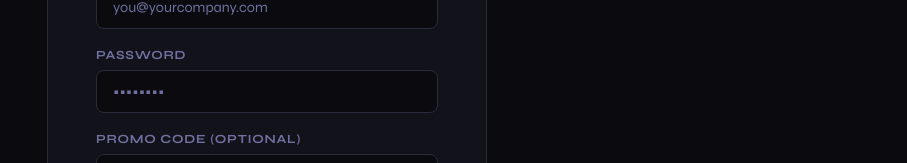
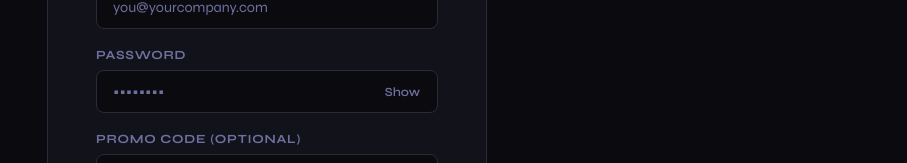
Before and after one commit to danyaffa/PWA-App-STORE, a React (Vite) app: page /signin in a window 1280 px wide. Shown: the part 245-408 px from the top of the page, without its empty margins (373-1280 px from the left). Built offline with nearby package versions, Linux system fonts and the light colour scheme; no server answers.

Commit message:
Add show/hide password toggle to sign-in and registration forms
https://claude.ai/code/session_019j7zZLr7kvxw7X6AHQjRgc

```diff
--- a/src/pages/SignIn.jsx
+++ b/src/pages/SignIn.jsx
@@ -20,6 +20,7 @@ export default function SignIn() {
   const [promoCode, setPromoCode] = useState('')
   const [error, setError] = useState('')
   const [busy, setBusy] = useState(false)
+  const [showPw, setShowPw] = useState(false)
 
   async function handleOAuthLogin(provider) {
     setError('')
@@ -182,7 +183,10 @@ export default function SignIn() {
               </div>
               <div className="form-group">
                 <label>PASSWORD</label>
-                <input className="input" type="password" placeholder="••••••••" value={password} onChange={e => setPassword(e.target.value)} />
+                <div className={styles.pwWrap}>
+                  <input className="input" type={showPw ? 'text' : 'password'} placeholder="••••••••" value={password} onChange={e => setPassword(e.target.value)} />
+                  <button type="button" className={styles.pwToggle} onClick={() => setShowPw(v => !v)} tabIndex={-1}>{showPw ? 'Hide' : 'Show'}</button>
+                </div>
               </div>
               <div className="form-group">
                 <label>PROMO CODE (OPTIONAL)</label>
@@ -247,11 +251,16 @@ export default function SignIn() {
               </div>
               <div className="form-group">
                 <label>PASSWORD</label>
-                <input className="input" type="password" placeholder="Min 8 characters" value={password} onChange={e => setPassword(e.target.value)} />
+                <div className={styles.pwWrap}>
+                  <input className="input" type={showPw ? 'text' : 'password'} placeholder="Min 8 characters" value={password} onChange={e => setPassword(e.target.value)} />
+                  <button type="button" className={styles.pwToggle} onClick={() => setShowPw(v => !v)} tabIndex={-1}>{showPw ? 'Hide' : 'Show'}</button>
+                </div>
               </div>
               <div className="form-group">
                 <label>CONFIRM PASSWORD</label>
-                <input className="input" type="password" placeholder="Repeat password" value={password2} onChange={e => setPassword2(e.target.value)} />
+                <div className={styles.pwWrap}>
+                  <input className="input" type={showPw ? 'text' : 'password'} placeholder="Repeat password" value={password2} onChange={e => setPassword2(e.target.value)} />
+                </div>
               </div>
 
               <div className="form-group">
--- a/src/pages/SignIn.module.css
+++ b/src/pages/SignIn.module.css
@@ -18,6 +18,10 @@
 .terms a { color: var(--muted); text-decoration: underline; }
 .back { display: block; text-align: center; color: var(--muted); font-size: 0.82rem; margin-top: 24px; transition: color .2s; }
 .back:hover { color: var(--accent); }
+.pwWrap { position: relative; }
+.pwWrap .input, .pwWrap input { width: 100%; padding-right: 60px; }
+.pwToggle { position: absolute; right: 10px; top: 50%; transform: translateY(-50%); background: none; border: none; color: var(--muted); font-size: 0.78rem; font-weight: 600; cursor: pointer; font-family: var(--font-body); padding: 4px 8px; }
+.pwToggle:hover { color: var(--accent); }
 
 @media (max-width: 768px) {
   .page { padding: 16px; align-items: flex-start; padding-top: 80px; }
```
